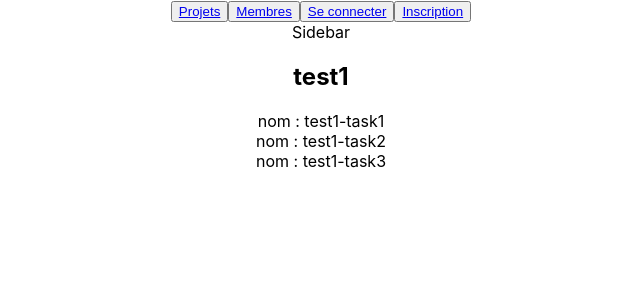
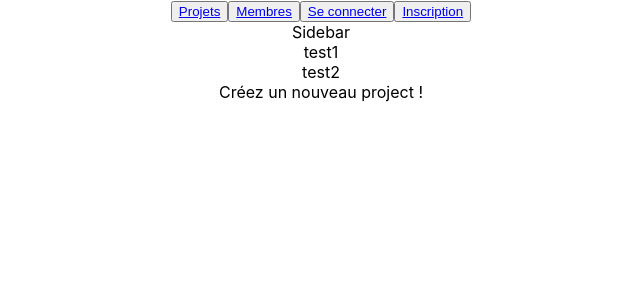
Before and after one commit to MaximeMaillot/dotnet-fil-rouge, a React (Create React App) app: page /projects in a window 1280 px wide. Shown: the top 300 px of the page, without its empty margins (319-959 px from the left). Built offline with nearby package versions, Linux system fonts and the light colour scheme.

Commit message:
change project with state

```diff
--- a/src/Components/Navbar/Navbar.jsx
+++ b/src/Components/Navbar/Navbar.jsx
@@ -6,9 +6,11 @@ import LoginView from '../../Views/LoginView/LoginView';
 import SignupView from '../../Views/SignupView/SignupView';
 import MembersView from '../../Views/MembersView/MembersView';
 import dataProjects from "../../data/test-projects.json";
-
+import { useState } from 'react';
 
 const Navbar = () => {
+    const [currentProject, setCurrentProject] = useState(undefined);
+
     return (
         <div className='Navbar'>
             <BrowserRouter>
@@ -27,7 +29,7 @@ const Navbar = () => {
                     </button>
                 </div>
                 <Routes>
-                    <Route path='/projects' element={<ProjectsView projects={dataProjects.projects}/>}></Route>
+                    <Route path='/projects' element={<ProjectsView projects={dataProjects.projects} currentProject={currentProject} setCurrentProject={setCurrentProject}/>}></Route>
                     <Route path='/members' element={<MembersView />}></Route>
                     <Route path='/login' element={<LoginView />}></Route>
                     <Route path='/signup' element={<SignupView />}></Route>
--- a/src/Components/ProjectLabel/ProjectLabel.jsx
+++ b/src/Components/ProjectLabel/ProjectLabel.jsx
@@ -1,9 +1,11 @@
 import React from 'react';
 import "./ProjectLabel.css";
 
-const ProjectLabel = ({project}) => {
+const ProjectLabel = ({project, setCurrentProject}) => {
     return (
-        <div className='ProjectLabel'>
+        <div className='ProjectLabel' onClick={() => {
+            setCurrentProject(project)
+        }}>
             {project.name}
         </div>
     );
--- a/src/Components/ProjectList/ProjectList.jsx
+++ b/src/Components/ProjectList/ProjectList.jsx
@@ -2,11 +2,11 @@ import React from 'react';
 import "./ProjectList.css";
 import ProjectLabel from '../ProjectLabel/ProjectLabel';
 
-const ProjectList = ({projects}) => {
+const ProjectList = ({projects, setCurrentProject}) => {
     return (
         <div>
             {projects ? projects.map((project) => {
-                <ProjectLabel key={project.project_id} project={project} />
+                return <ProjectLabel key={project.project_id} project={project} setCurrentProject={setCurrentProject} />
             }) : undefined}
         </div>
     );
--- a/src/Components/Sidebar/Sidebar.jsx
+++ b/src/Components/Sidebar/Sidebar.jsx
@@ -2,11 +2,11 @@ import React from 'react';
 import "./Sidebar.css";
 import ProjectList from '../ProjectList/ProjectList';
 
-const Sidebar = ({projects}) => {
+const Sidebar = ({projects, setCurrentProject}) => {
     return (
         <div>
             <div>Sidebar</div>
-            <ProjectList projects={projects}/>
+            <ProjectList projects={projects} setCurrentProject={setCurrentProject} />
         </div>
     );
 };
--- a/src/Views/ProjectsView/ProjectsView.jsx
+++ b/src/Views/ProjectsView/ProjectsView.jsx
@@ -4,19 +4,11 @@ import Project from '../../Components/Project/Project';
 import NoProject from '../../Components/NoProject/NoProject';
 import Sidebar from '../../Components/Sidebar/Sidebar';
 
-// TODO
-function getCurrentProject(projects) {
-    if (projects && projects.length > 0) {
-        return projects[0] ;
-    }
-    return undefined;
-}
-
-const ProjectsView = ({projects}) => {
+const ProjectsView = ({projects, currentProject, setCurrentProject}) => {
     return (
         <div>
-            <Sidebar projects={projects}/>
-            {getCurrentProject(projects) ? <Project project={getCurrentProject(projects)}/> : <NoProject />}
+            <Sidebar projects={projects} setCurrentProject={setCurrentProject}/>
+            {currentProject ? <Project project={currentProject}/> : <NoProject />}
         </div>
     );
 };
```
